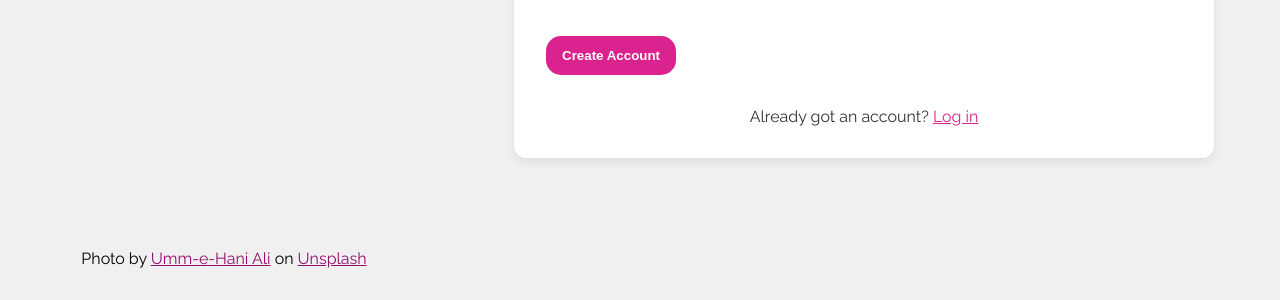
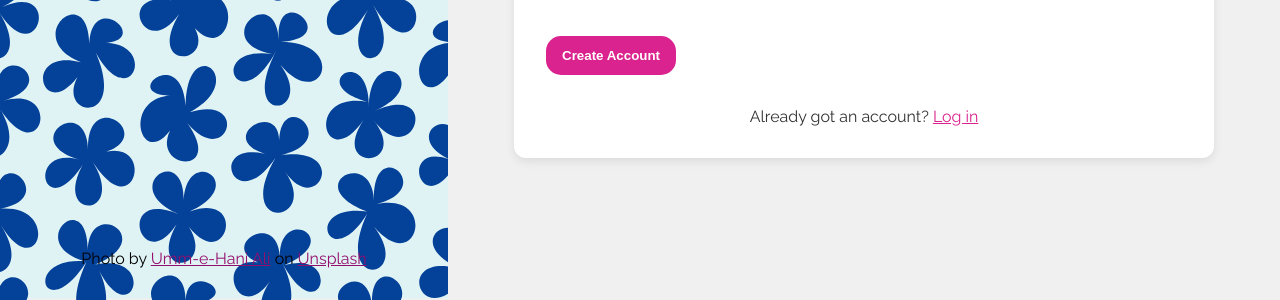
Before and after one commit to L-May/project-sign-up-form, a plain HTML site: page index.html in a window 1280 px wide. Shown: the part 500-800 px from the top of the page. Drawn offline with Linux system fonts and the light colour scheme; the site is published under a folder, as on GitHub Pages, so addresses that start at the root find nothing.

Commit message:
Updated problem with background-image src

```diff
--- a/style.css
+++ b/style.css
@@ -27,7 +27,7 @@ html, body {
 /* Left side: Banner */
 .banner {
   width: 35vw;
-  background-image: url('/assets/flower-wallpaper.svg');
+  background-image: url('./assets/flower-wallpaper.svg');
   background-size: cover;
   background-position: center;
   display: flex;
```
